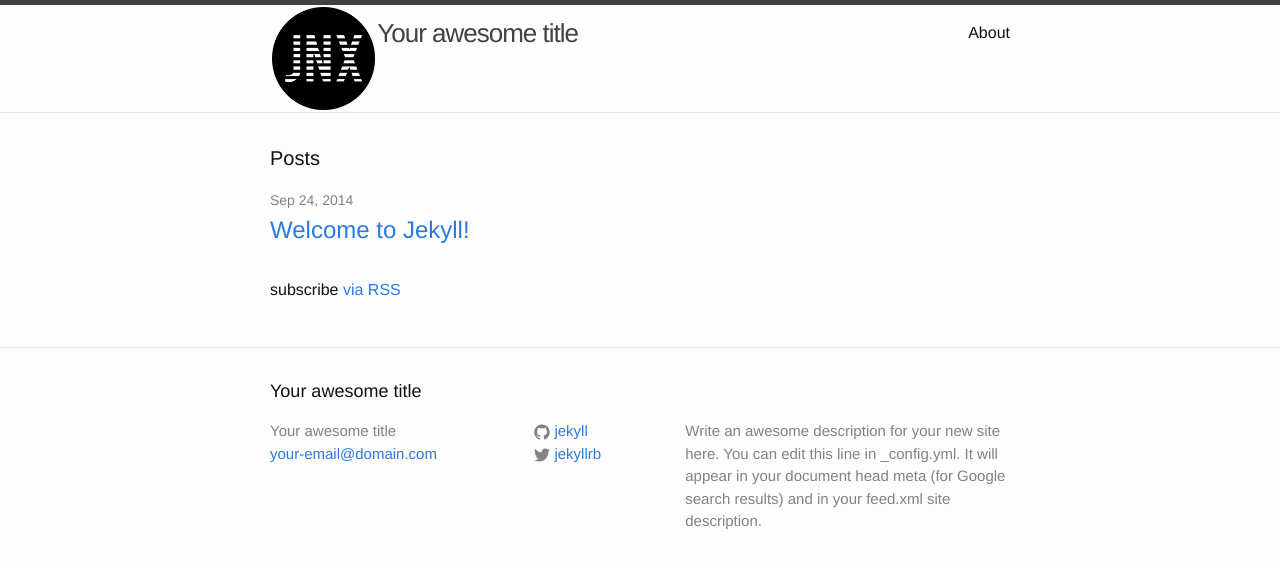
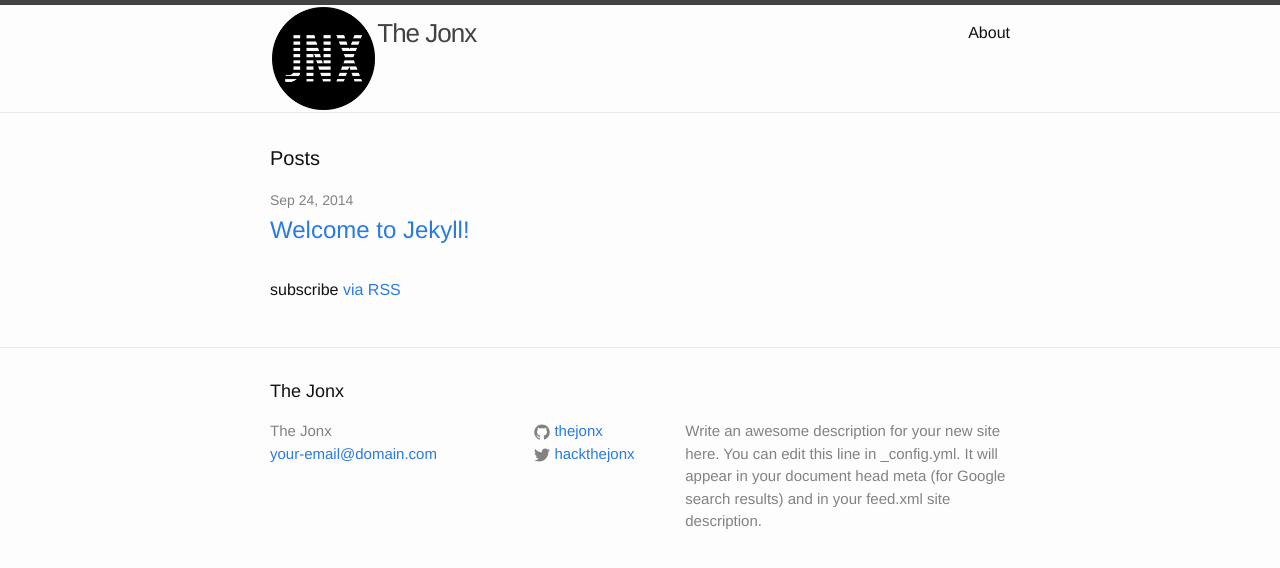
Before and after one commit to thejonx/thejonx.github.io, a Jekyll site: the page built from index.html, in a window 1280 px wide. Shown: the top 568 px of the page. Built offline with Jekyll 4.4.1, drawn with Linux system fonts in a browser that asks for light colours.

Commit message:
Add The Jonx to site configuration

```diff
--- a/_config.yml
+++ b/_config.yml
@@ -1,5 +1,5 @@
 # Site settings
-title: Your awesome title
+title: The Jonx
 email: your-email@domain.com
 description: > # this means to ignore newlines until "baseurl:"
   Write an awesome description for your new site here. You can edit this
@@ -7,8 +7,8 @@ description: > # this means to ignore newlines until "baseurl:"
   Google search results) and in your feed.xml site description.
 baseurl: "" # the subpath of your site, e.g. /blog/
 url: "http://yourdomain.com" # the base hostname & protocol for your site
-twitter_username: jekyllrb
-github_username:  jekyll
+twitter_username: hackthejonx
+github_username:  thejonx
 
 # Build settings
 markdown: kramdown
```
